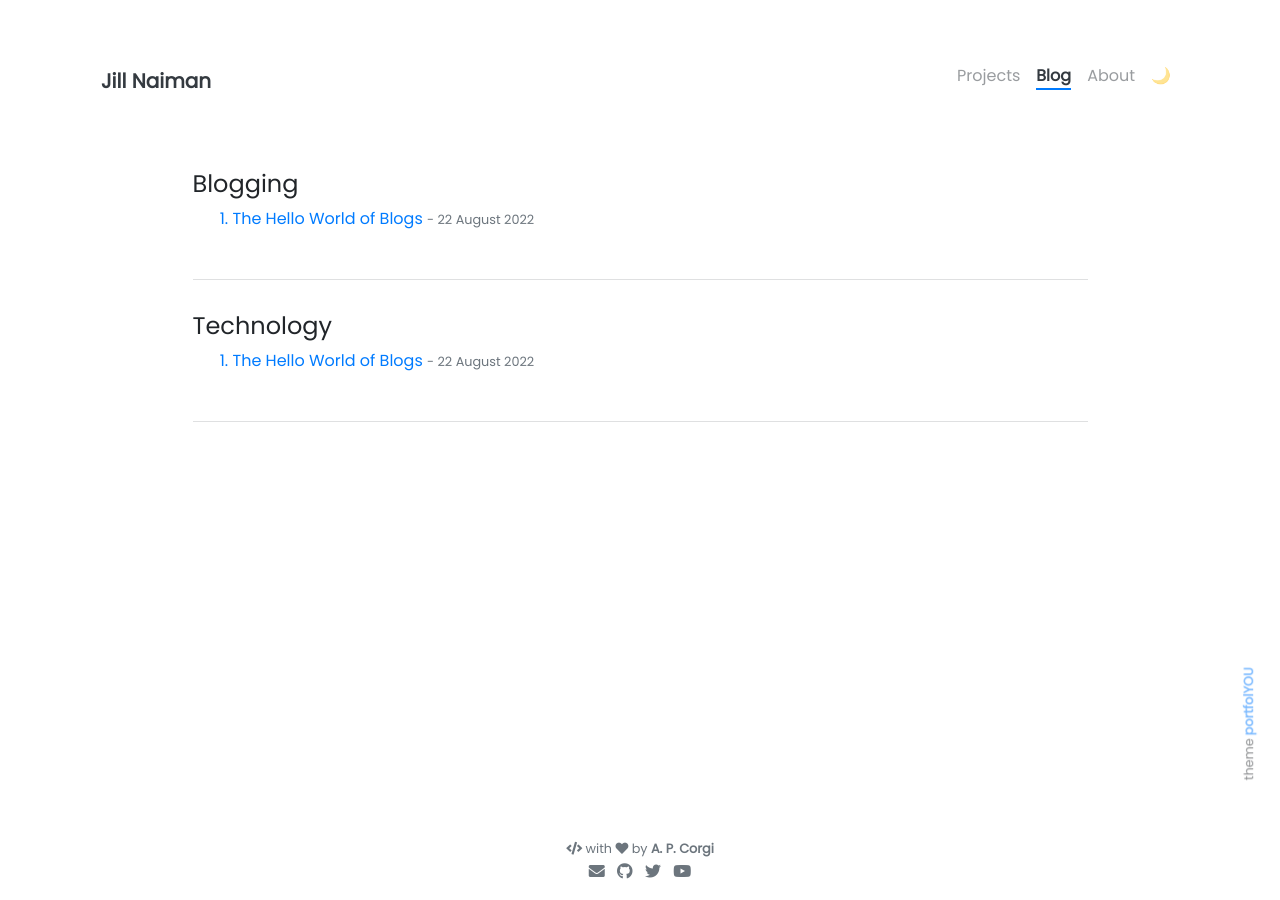
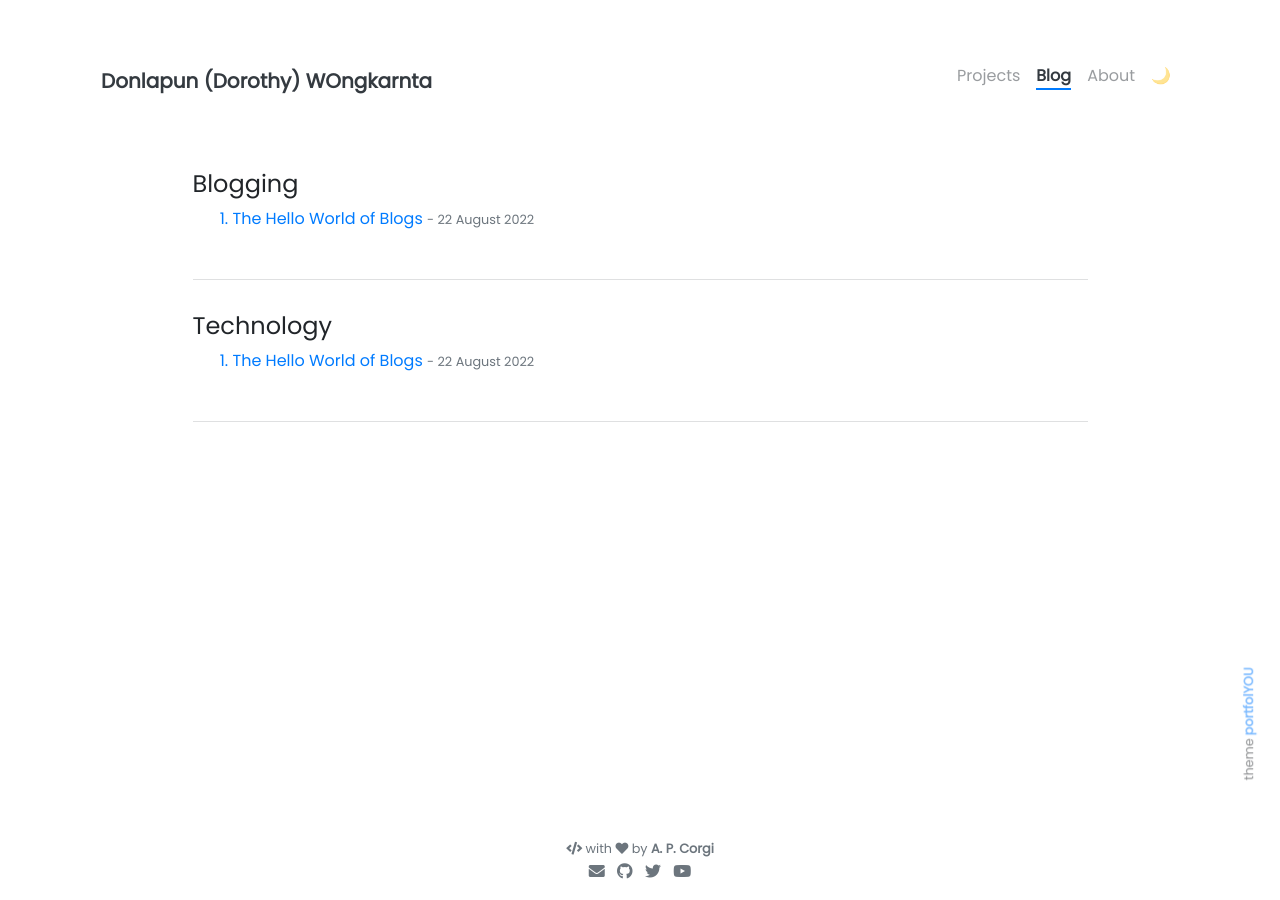
Before and after one commit to Donlapun/donlapun.github.io, a Jekyll site: the page built from pages/tags.html, in a window 1280 px wide. Built offline with Jekyll 4.4.1, drawn with Linux system fonts in a browser that asks for light colours; nearby versions of some CDN libraries.

Commit message:
Update _config.yml

```diff
--- a/_config.yml
+++ b/_config.yml
@@ -5,12 +5,12 @@
 # NOTE: it looks like you need to rebuild + repush everytime you update this _config.yml file
 
 ### Site Settings ###
-title               : Jill Naiman
+title               : Donlapun (Dorothy) WOngkarnta
 description         : >-
-                      I am definitely not a corgi!
+                      I am food addict ><!
 baseurl             : ""   # Change to empty quotes if you are hosting your site at <your-username>.github.io directly,
 #                                             otherwise will be hosted at <your-username>.github.io/{{base_url}}
-repository          : jnaiman               # Change to <your-username>/<your-username>.github.io (or remove it if you don't need remote projects)
+repository          : donlapun               # Change to <your-username>/<your-username>.github.io (or remove it if you don't need remote projects)
 open_new_tab        : false                             # Opens external URLs in new tab (works for posts, projects and navbar only)
 
 
```
